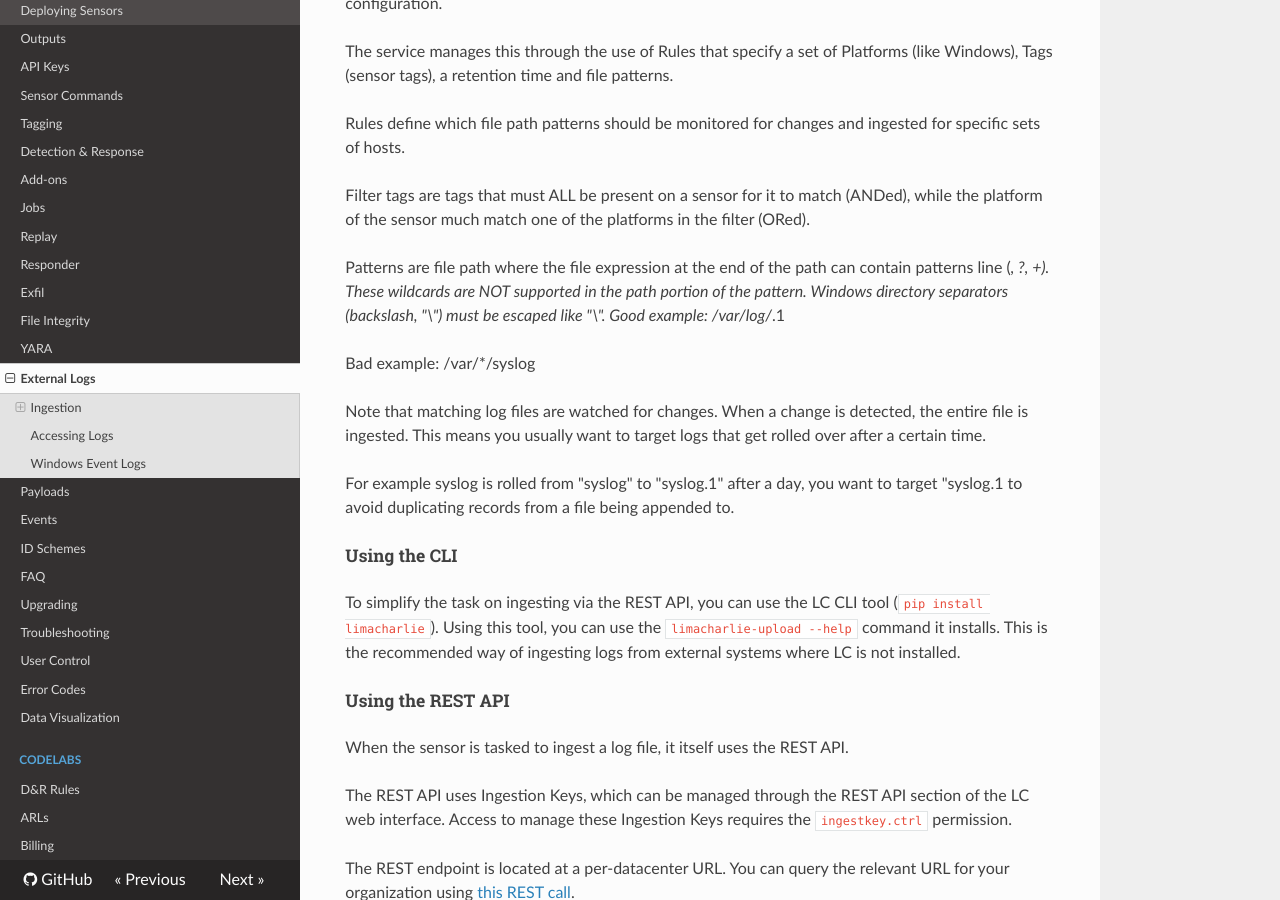
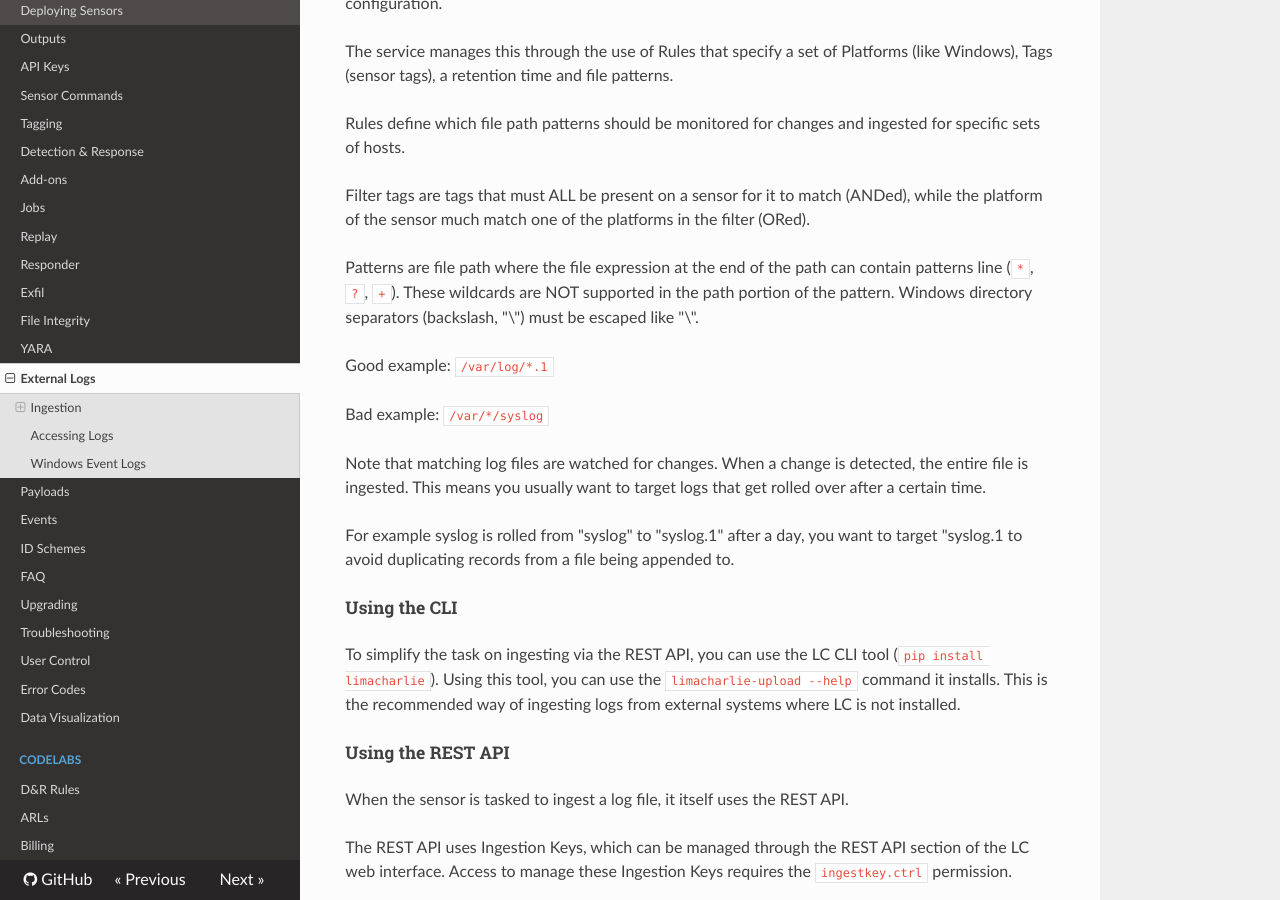
Before and after one commit to refractionPOINT/lce_doc, an MkDocs documentation site: the page built from docs/external_logs.md, in a window 1280 px wide and 900 px high, scrolled down 1465 px. Built offline with MkDocs 1.6.1, drawn with Linux system fonts in a browser that asks for light colours; nearby versions of some CDN libraries; old or Windows-style settings are respelled for this version of MkDocs.

Commit message:
Tweak formatting.

```diff
--- a/docs/external_logs.md
+++ b/docs/external_logs.md
@@ -52,11 +52,13 @@ Rules define which file path patterns should be monitored for changes and ingest
 
 Filter tags are tags that must ALL be present on a sensor for it to match (ANDed), while the platform of the sensor much match one of the platforms in the filter (ORed).
 
-Patterns are file path where the file expression at the end of the path can contain patterns line (*, ?, +). These wildcards are NOT supported in the path portion of the pattern.
+Patterns are file path where the file expression at the end of the path can contain patterns line (`*`, `?`, `+`).
+These wildcards are NOT supported in the path portion of the pattern.
 Windows directory separators (backslash, "\") must be escaped like "\\".
-Good example: /var/log/*.1
 
-Bad example: /var/*/syslog
+Good example: `/var/log/*.1`
+
+Bad example: `/var/*/syslog`
 
 Note that matching log files are watched for changes. When a change is detected, the entire file is ingested. This means you usually want to target logs that get rolled over after a certain time.
 
```
